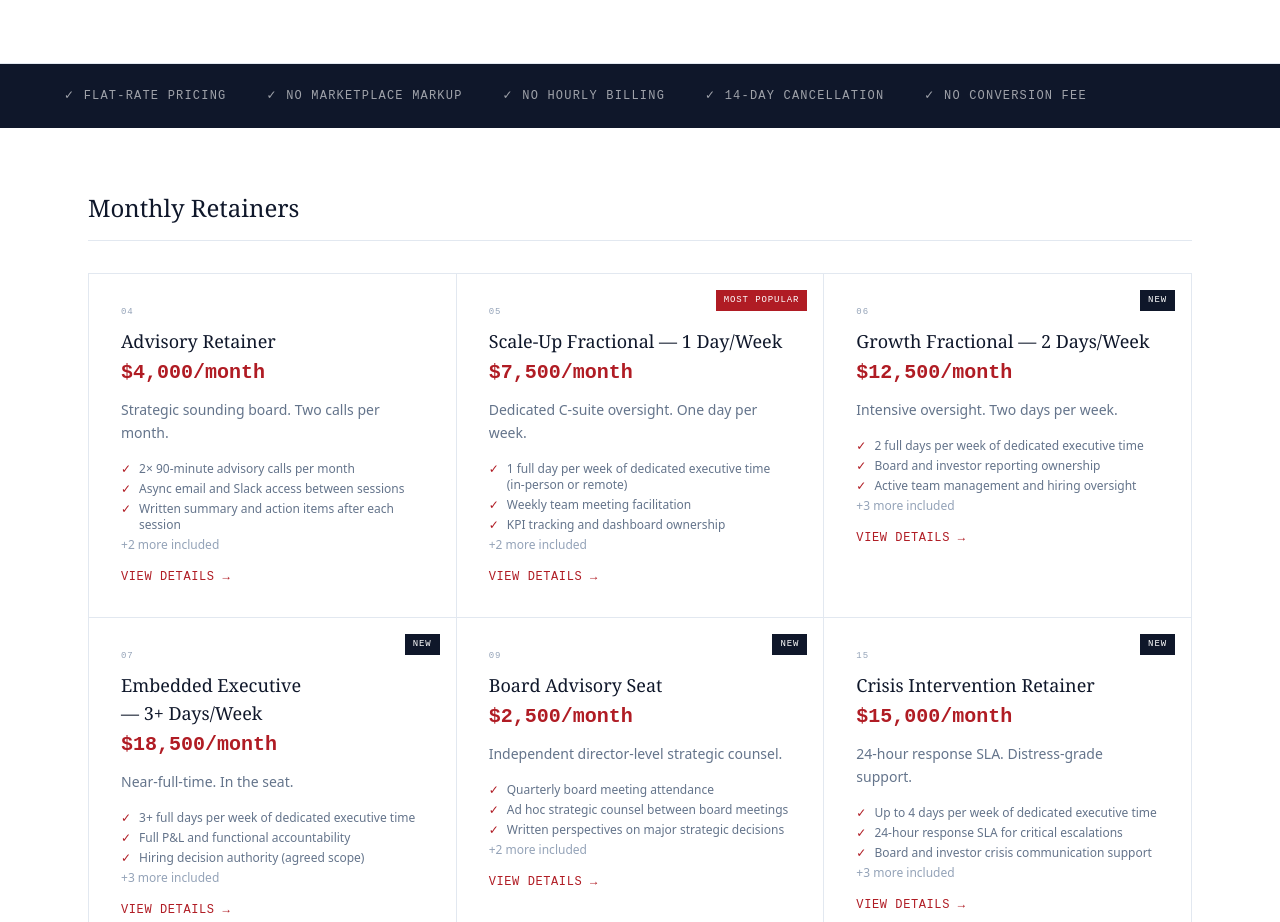
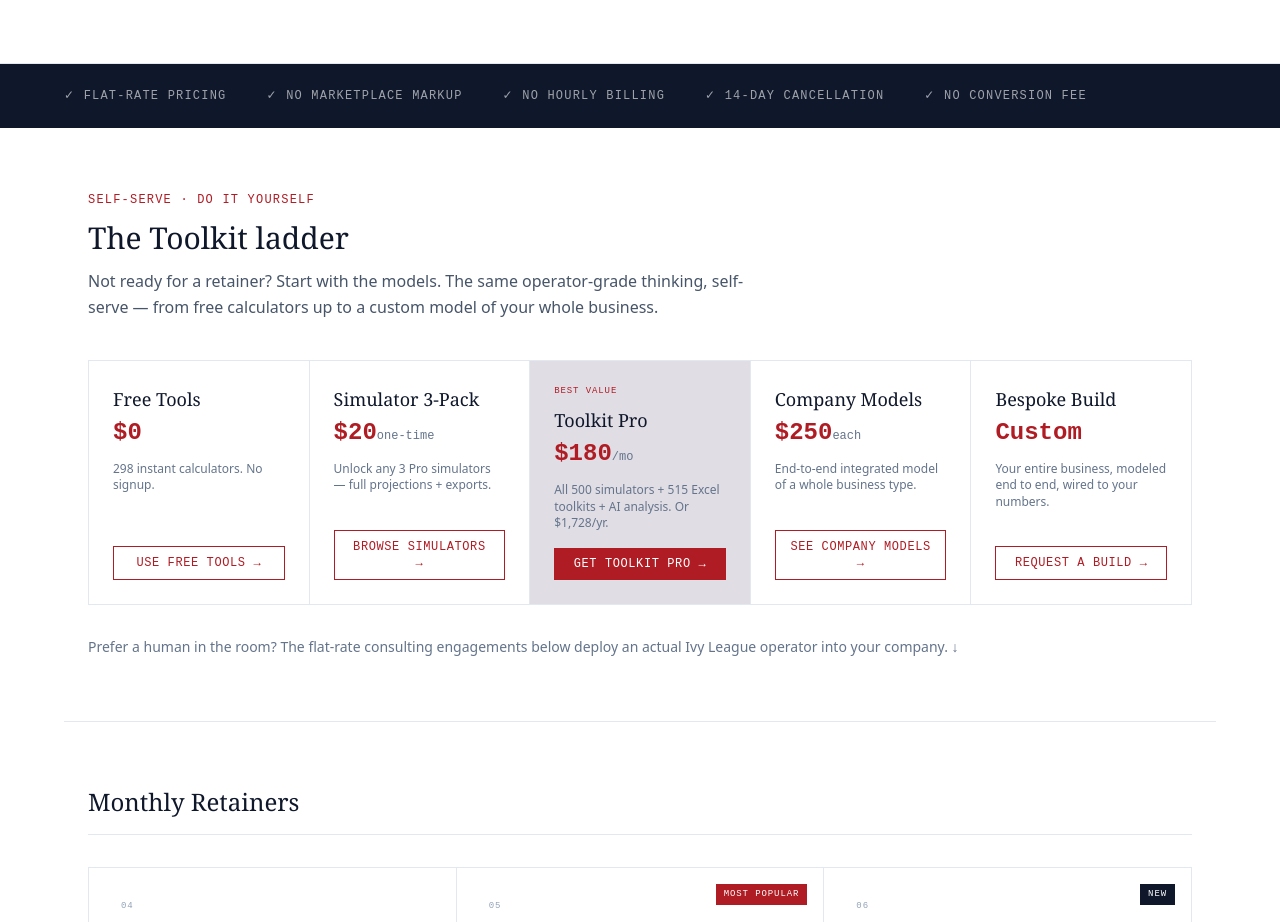
Before and after one commit to CRIMSON-BENCH/crimson-bench, a Next.js app: page /pricing in a window 1280 px wide. Shown: the part 388-1310 px from the top of the page. Built offline with nearby package versions, Linux system fonts and the light colour scheme.

Commit message:
Add self-serve Toolkit ladder to pricing page: Free Tools > 3-Pack > Toolkit Pro > Company Models > Bespoke, leading into consulting tiers

```diff
--- a/src/app/pricing/page.tsx
+++ b/src/app/pricing/page.tsx
@@ -97,6 +97,35 @@ export default function PricingPage() {
         </div>
       </section>
 
+      {/* Self-serve ladder */}
+      <section className="max-w-6xl mx-auto px-6 py-16 border-b border-slate-200 dark:border-slate-800">
+        <p className="section-eyebrow mb-3">Self-Serve · Do It Yourself</p>
+        <h2 className="font-serif text-3xl font-normal text-slate-900 dark:text-white mb-3">The Toolkit ladder</h2>
+        <p className="text-slate-600 dark:text-slate-400 max-w-2xl mb-10 leading-relaxed">
+          Not ready for a retainer? Start with the models. The same operator-grade thinking, self-serve — from free calculators up to a custom model of your whole business.
+        </p>
+        <div className="grid grid-cols-1 md:grid-cols-5 gap-px bg-slate-200 dark:bg-slate-800 border border-slate-200 dark:border-slate-800">
+          {[
+            { name: 'Free Tools', price: '$0', unit: '', blurb: '298 instant calculators. No signup.', href: '/tools', cta: 'Use free tools' },
+            { name: 'Simulator 3-Pack', price: '$20', unit: 'one-time', blurb: 'Unlock any 3 Pro simulators — full projections + exports.', href: '/pro-tools', cta: 'Browse simulators' },
+            { name: 'Toolkit Pro', price: '$180', unit: '/mo', blurb: 'All 500 simulators + 515 Excel toolkits + AI analysis. Or $1,728/yr.', href: '/digital-products/the-crimson-bench-vault', cta: 'Get Toolkit Pro', featured: true },
+            { name: 'Company Models', price: '$250', unit: 'each', blurb: 'End-to-end integrated model of a whole business type.', href: '/enterprise', cta: 'See company models' },
+            { name: 'Bespoke Build', price: 'Custom', unit: '', blurb: 'Your entire business, modeled end to end, wired to your numbers.', href: '/enterprise', cta: 'Request a build' },
+          ].map(tier => (
+            <div key={tier.name} className={`p-6 flex flex-col ${tier.featured ? 'bg-[#B01C24]/5 dark:bg-[#B01C24]/10' : 'bg-white dark:bg-slate-950'}`}>
+              {tier.featured && <p className="font-mono text-[9px] tracking-widest uppercase text-[#B01C24] mb-2">Best Value</p>}
+              <p className="font-serif text-lg text-slate-900 dark:text-white">{tier.name}</p>
+              <p className="font-mono text-2xl font-bold text-[#B01C24] mt-1 mb-3 tabular-nums">{tier.price}<span className="text-xs font-normal text-slate-500">{tier.unit}</span></p>
+              <p className="text-xs text-slate-500 dark:text-slate-400 leading-snug flex-1 mb-4">{tier.blurb}</p>
+              <a href={tier.href} className={`text-center py-2 px-3 text-xs font-mono uppercase tracking-wider ${tier.featured ? 'btn-crimson' : 'btn-outline'}`}>{tier.cta} →</a>
+            </div>
+          ))}
+        </div>
+        <p className="text-sm text-slate-500 dark:text-slate-400 mt-8">
+          Prefer a human in the room? The flat-rate consulting engagements below deploy an actual Ivy League operator into your company. ↓
+        </p>
+      </section>
+
       {/* Product sections */}
       <div className="max-w-6xl mx-auto px-6 py-16 space-y-16">
         {sections.map(section => (
```
Also changed, not shown: 1 other file (tests, documents, lock files or other folders).
